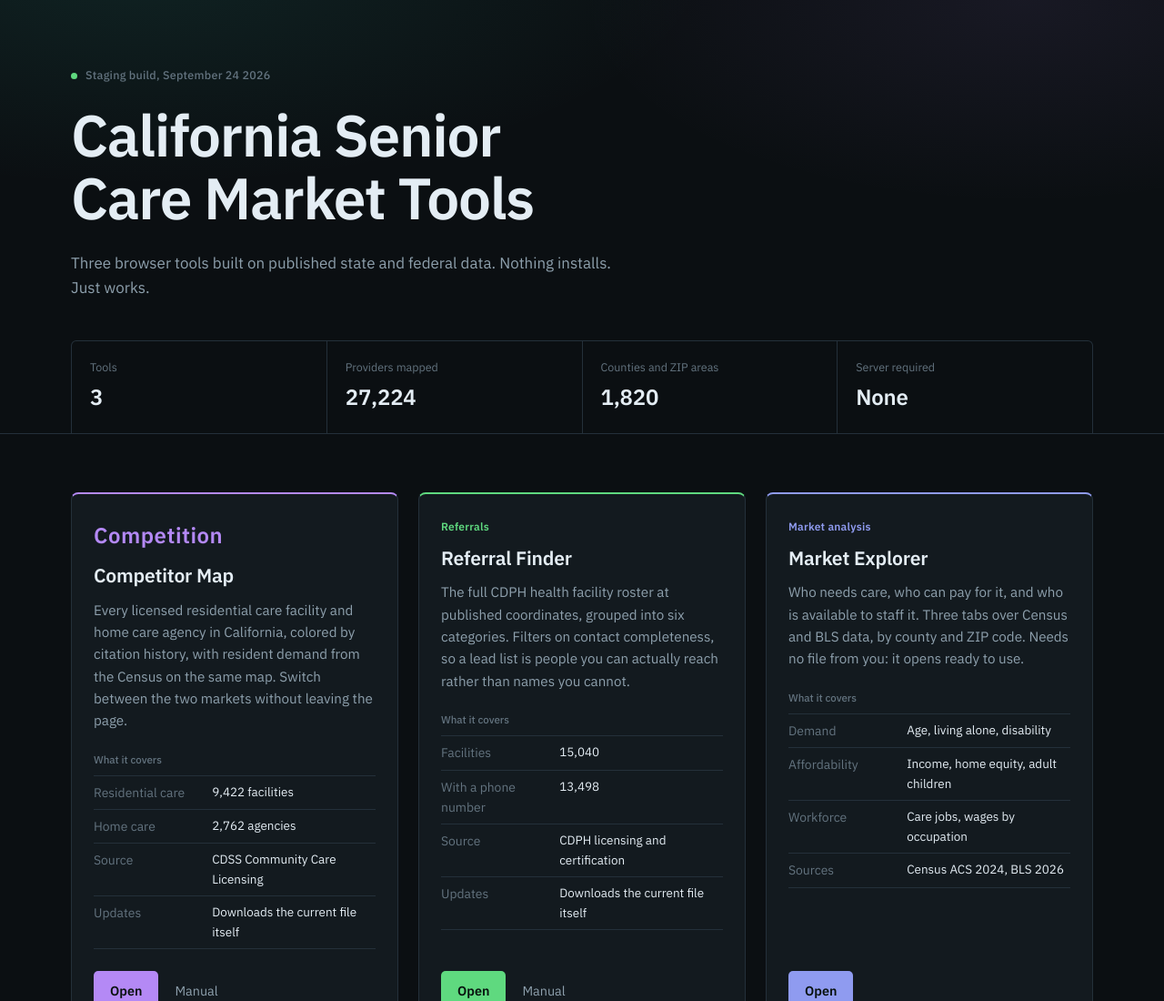
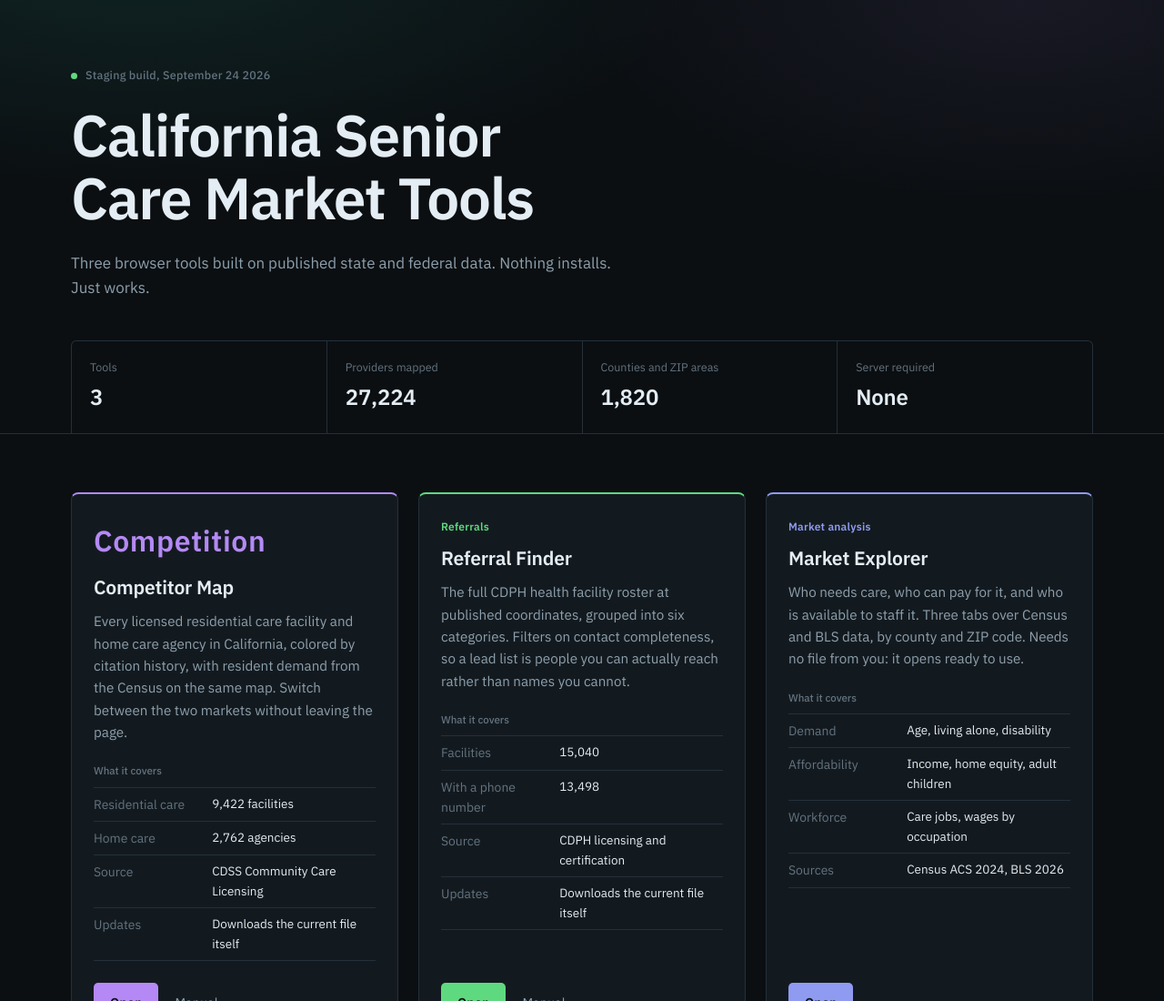
Before and after one commit to spencer-rogersai/spencer-rogersai.github.io, a plain HTML site: page index.html in a window 1280 px wide. Shown: the top 1100 px of the page at 91% size. Drawn offline with Linux system fonts and the light colour scheme.

Commit message:
Increase font size of Competition label

```diff
--- a/index.html
+++ b/index.html
@@ -34,7 +34,7 @@
     <div class="grid">
 
       <article class="card" data-accent="plum">
-        <p class="kicker" style="font-weight:bold; font-size:1.5rem;">Competition</p>
+        <p class="kicker" style="font-weight:bold; font-size:2rem;">Competition</p>
         <h2><a class="card-title" href="competitor-map.html">Competitor Map</a></h2>
         <p class="card-body">Every licensed residential care facility and home care agency in California, colored by citation history, with resident demand from the Census on the same map. Switch between the two markets without leaving the page.</p>
         <table class="spec">
```
